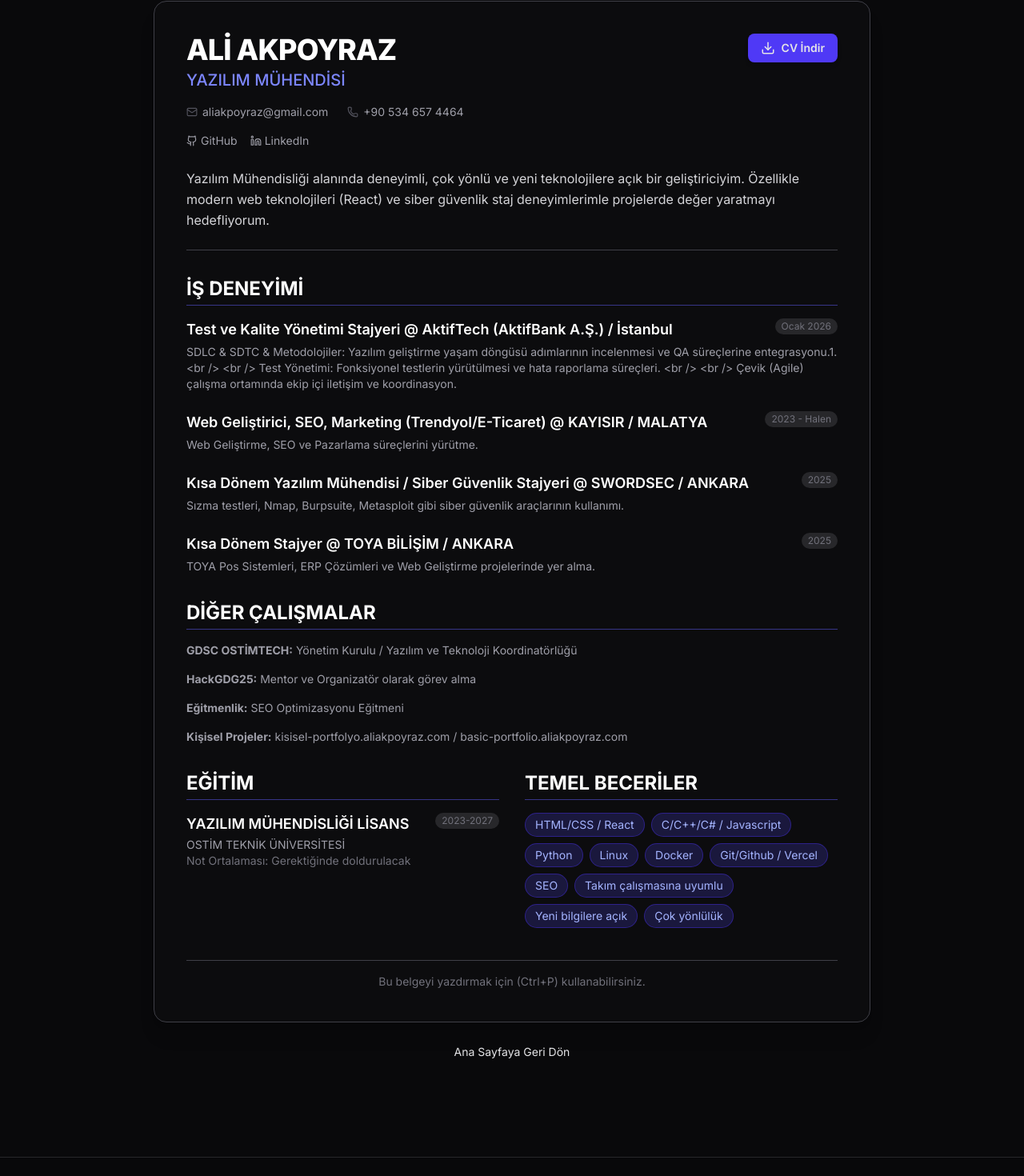
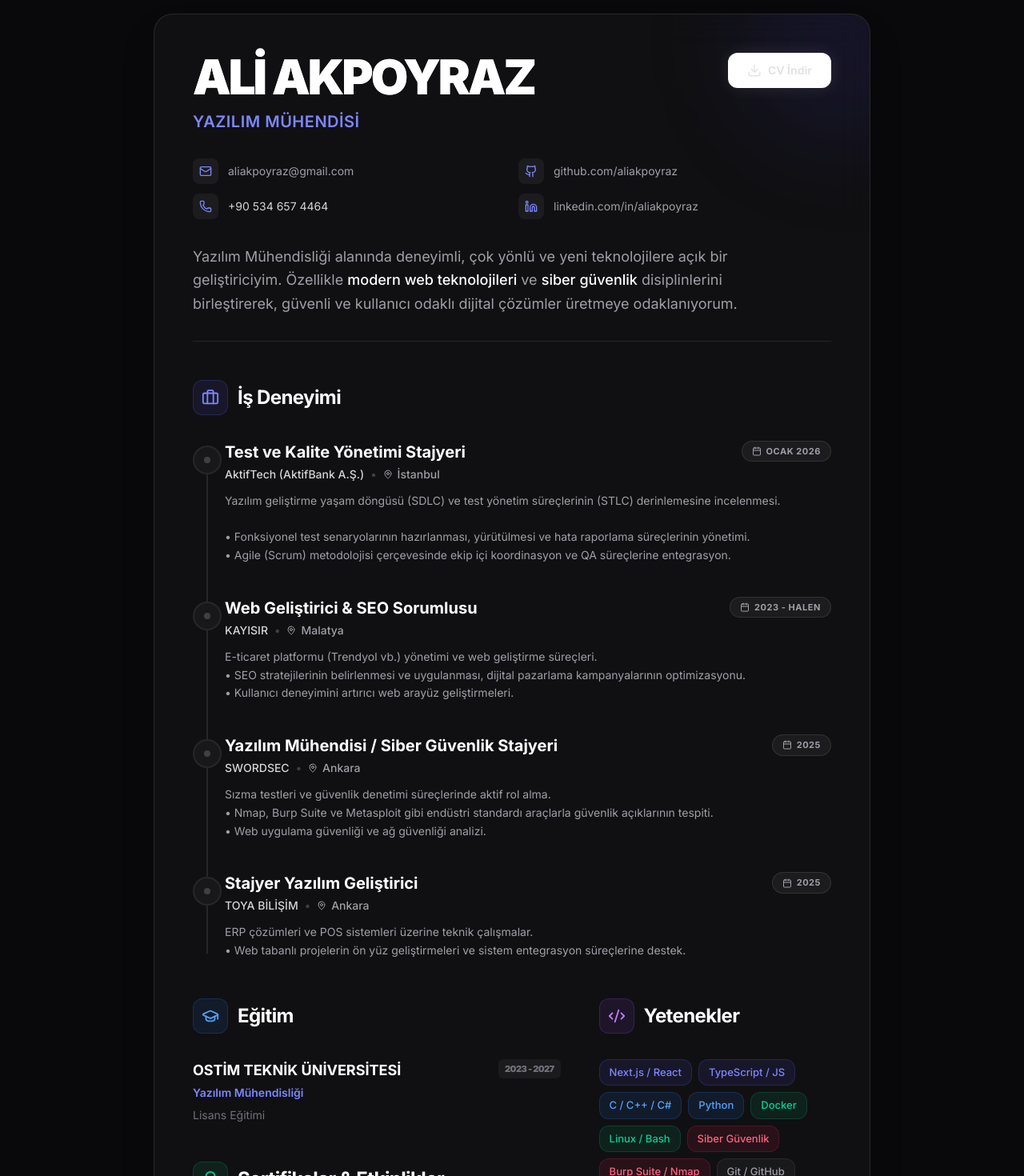
Before and after one commit to aliakpoyraz/aliakpoyraz.com, a Next.js app: page /cv in a window 1280 px wide. Shown: the part 191-1661 px from the top of the page at 80% size. Built offline with nearby package versions, Linux system fonts and the light colour scheme.

Commit message:
cv sayfası güncellendi

```diff
--- a/app/cv/page.tsx
+++ b/app/cv/page.tsx
@@ -1,5 +1,5 @@
 import Link from 'next/link';
-import { Mail, Phone, MapPin, Github, Linkedin, Download } from 'lucide-react';
+import { Mail, Phone, Github, Linkedin, Download, Calendar, MapPin, Briefcase, GraduationCap, Code2, Award } from 'lucide-react';
 
 const CV_FILE_URL = '/uploads/aliakpoyraz-cv.pdf';
 
@@ -10,27 +10,28 @@ export const metadata = {
 
 export default function CVPage() {
     return (
-        <main className="w-full mx-auto py-10 px-4 sm:pt-20 mb-20">
+        <main className="w-full mx-auto py-12 px-4 sm:pt-24 mb-24 animate-in fade-in duration-700">
 
-            <div className="max-w-4xl mx-auto p-4 sm:p-10 border border-zinc-700 rounded-2xl bg-[#0c0c0e] shadow-xl">
+            <div className="max-w-4xl mx-auto p-6 sm:p-12 border border-white/10 rounded-3xl bg-zinc-900/50 backdrop-blur-xl shadow-2xl relative overflow-hidden group">
+                {/* Decorative background element */}
+                <div className="absolute -top-24 -right-24 w-64 h-64 bg-indigo-600/10 rounded-full blur-3xl group-hover:bg-indigo-600/20 transition-colors duration-700" />
+                <div className="absolute -bottom-24 -left-24 w-64 h-64 bg-blue-600/10 rounded-full blur-3xl group-hover:bg-blue-600/20 transition-colors duration-700" />
 
-                <header className="mb-8 pb-6 border-b border-zinc-700">
-
-                    <div className="flex justify-between items-start gap-4 mb-4">
+                <header className="relative mb-12 pb-8 border-b border-white/10">
+                    <div className="flex flex-col md:flex-row justify-between items-start gap-8 mb-8">
                         <div>
-                            <h1 className="text-4xl font-extrabold text-white tracking-tight">
+                            <h1 className="text-5xl font-black text-white tracking-tighter sm:text-6xl bg-clip-text text-transparent bg-gradient-to-r from-white to-zinc-400">
                                 ALİ AKPOYRAZ
                             </h1>
-                            <p className="text-xl text-indigo-400 mt-1 font-medium">
+                            <p className="text-xl text-indigo-400 mt-3 font-semibold tracking-wide uppercase">
                                 YAZILIM MÜHENDİSİ
                             </p>
                         </div>
 
-                        {/* İndirme Butonu */}
                         <a
                             href={CV_FILE_URL}
                             download="Ali-Akpoyraz-CV.pdf"
-                            className="print:hidden flex items-center gap-2 px-4 py-2 text-sm font-semibold rounded-lg bg-indigo-600 text-white transition-colors hover:bg-indigo-500 hover:-translate-y-0.5 shadow-md flex-shrink-0"
+                            className="print:hidden flex items-center gap-2 px-6 py-3 text-sm font-bold rounded-xl bg-white text-black transition-all hover:scale-105 active:scale-95 shadow-[0_0_20px_rgba(255,255,255,0.1)] flex-shrink-0"
                             target="_blank"
                         >
                             <Download size={18} />
@@ -38,126 +39,158 @@ export default function CVPage() {
                         </a>
                     </div>
 
-                    {/* İletişim Bilgileri */}
-                    <div className="mt-4 flex flex-wrap items-center gap-x-6 gap-y-2 text-sm text-zinc-400">
-                        <div className="flex items-center gap-1.5">
-                            <Mail size={14} className="text-zinc-600" />
+                    <div className="grid grid-cols-1 sm:grid-cols-2 gap-4 text-sm text-zinc-400">
+                        <div className="flex flex-col gap-3">
+                            <div className="flex items-center gap-3 group/item">
+                                <div className="p-2 rounded-lg bg-white/5 group-hover/item:bg-white/10 transition-colors">
+                                    <Mail size={16} className="text-indigo-400" />
+                                </div>
                                 <a href="mailto:aliakpoyraz@gmail.com" className="hover:text-white transition-colors">aliakpoyraz@gmail.com</a>
                             </div>
-                        <div className="flex items-center gap-1.5">
-                            <Phone size={14} className="text-zinc-600" />
-                            <span>+90 534 657 4464</span>
+                            <div className="flex items-center gap-3 group/item">
+                                <div className="p-2 rounded-lg bg-white/5 group-hover/item:bg-white/10 transition-colors">
+                                    <Phone size={16} className="text-indigo-400" />
+                                </div>
+                                <span className="text-zinc-300">+90 534 657 4464</span>
+                            </div>
+                        </div>
+                        <div className="flex flex-col gap-3">
+                            <div className="flex items-center gap-3 group/item text-zinc-400">
+                                <div className="p-2 rounded-lg bg-white/5 group-hover/item:bg-white/10 transition-colors">
+                                    <Github size={16} className="text-indigo-400" />
+                                </div>
+                                <a href="https://github.com/aliakpoyraz" target="_blank" className="hover:text-white transition-colors">github.com/aliakpoyraz</a>
+                            </div>
+                            <div className="flex items-center gap-3 group/item text-zinc-400">
+                                <div className="p-2 rounded-lg bg-white/5 group-hover/item:bg-white/10 transition-colors">
+                                    <Linkedin size={16} className="text-indigo-400" />
+                                </div>
+                                <a href="https://www.linkedin.com/in/aliakpoyraz" target="_blank" className="hover:text-white transition-colors">linkedin.com/in/aliakpoyraz</a>
+                            </div>
                         </div>
                     </div>
 
-                    {/* Sosyal Linkler */}
-                    <div className="mt-4 flex items-center gap-4 text-sm text-zinc-400">
-                        <a href="https://github.com/aliakpoyraz" target="_blank" className="flex items-center gap-1 hover:text-white transition-colors">
-                            <Github size={14} /> GitHub
-                        </a>
-                        <a href="https://www.linkedin.com/in/aliakpoyraz" target="_blank" className="flex items-center gap-1 hover:text-white transition-colors">
-                            <Linkedin size={14} /> LinkedIn
-                        </a>
-                    </div>
-
-                    {/* Özet kısmı */}
-                    <p className="mt-6 text-zinc-300 leading-relaxed text-base">
-                        Yazılım Mühendisliği alanında deneyimli, çok yönlü ve yeni teknolojilere açık bir geliştiriciyim. Özellikle modern web teknolojileri (React) ve siber güvenlik staj deneyimlerimle projelerde değer yaratmayı hedefliyorum.
+                    <p className="mt-8 text-zinc-400 leading-relaxed text-lg max-w-3xl">
+                        Yazılım Mühendisliği alanında deneyimli, çok yönlü ve yeni teknolojilere açık bir geliştiriciyim.
+                        Özellikle <span className="text-white font-medium">modern web teknolojileri</span> ve <span className="text-white font-medium">siber güvenlik</span> disiplinlerini birleştirerek,
+                        güvenli ve kullanıcı odaklı dijital çözümler üretmeye odaklanıyorum.
                     </p>
                 </header>
 
-                {/* --- İŞ DENEYİMİ --- */}
-                <section className="mb-8">
-                    <h2 className="text-2xl font-bold text-white mb-4 border-b border-indigo-500/50 pb-1">
-                        İŞ DENEYİMİ
-                    </h2>
-                    <div className="space-y-6">
+                <section className="mb-12">
+                    <div className="flex items-center gap-3 mb-8">
+                        <div className="p-2.5 rounded-xl bg-indigo-500/10 border border-indigo-500/20">
+                            <Briefcase size={22} className="text-indigo-400" />
+                        </div>
+                        <h2 className="text-2xl font-bold text-white tracking-tight">İş Deneyimi</h2>
+                    </div>
+
+                    <div className="space-y-10 relative before:absolute before:left-[17px] before:top-2 before:bottom-2 before:w-[2px] before:bg-zinc-800">
                         <ExperienceItem
                             title="Test ve Kalite Yönetimi Stajyeri"
-                            company="AktifTech (AktifBank A.Ş.) / İstanbul"
+                            company="AktifTech (AktifBank A.Ş.)"
+                            location="İstanbul"
                             duration="Ocak 2026"
-                            description="SDLC & SDTC & Metodolojiler: Yazılım geliştirme yaşam döngüsü adımlarının incelenmesi ve QA süreçlerine entegrasyonu.1. <br /> <br /> Test Yönetimi: Fonksiyonel testlerin yürütülmesi ve hata raporlama süreçleri. <br /> <br /> Çevik (Agile) çalışma ortamında ekip içi iletişim ve koordinasyon."
+                            description="Yazılım geliştirme yaşam döngüsü (SDLC) ve test yönetim süreçlerinin (STLC) derinlemesine incelenmesi. <br/><br/> • Fonksiyonel test senaryolarının hazırlanması, yürütülmesi ve hata raporlama süreçlerinin yönetimi.<br/> • Agile (Scrum) metodolojisi çerçevesinde ekip içi koordinasyon ve QA süreçlerine entegrasyon."
                         />
                         <ExperienceItem
-                            title="Web Geliştirici, SEO, Marketing (Trendyol/E-Ticaret)"
-                            company="KAYISIR / MALATYA"
+                            title="Web Geliştirici & SEO Sorumlusu"
+                            company="KAYISIR"
+                            location="Malatya"
                             duration="2023 - Halen"
-                            description="Web Geliştirme, SEO ve Pazarlama süreçlerini yürütme."
+                            description="E-ticaret platformu (Trendyol vb.) yönetimi ve web geliştirme süreçleri.<br/> • SEO stratejilerinin belirlenmesi ve uygulanması, dijital pazarlama kampanyalarının optimizasyonu.<br/> • Kullanıcı deneyimini artırıcı web arayüz geliştirmeleri."
                         />
-
                         <ExperienceItem
-                            title="Kısa Dönem Yazılım Mühendisi / Siber Güvenlik Stajyeri"
-                            company="SWORDSEC / ANKARA"
+                            title="Yazılım Mühendisi / Siber Güvenlik Stajyeri"
+                            company="SWORDSEC"
+                            location="Ankara"
                             duration="2025"
-                            description="Sızma testleri, Nmap, Burpsuite, Metasploit gibi siber güvenlik araçlarının kullanımı."
+                            description="Sızma testleri ve güvenlik denetimi süreçlerinde aktif rol alma.<br/> • Nmap, Burp Suite ve Metasploit gibi endüstri standardı araçlarla güvenlik açıklarının tespiti.<br/> • Web uygulama güvenliği ve ağ güvenliği analizi."
                         />
-
                         <ExperienceItem
-                            title="Kısa Dönem Stajyer"
-                            company="TOYA BİLİŞİM / ANKARA"
+                            title="Stajyer Yazılım Geliştirici"
+                            company="TOYA BİLİŞİM"
+                            location="Ankara"
                             duration="2025"
-                            description="TOYA Pos Sistemleri, ERP Çözümleri ve Web Geliştirme projelerinde yer alma."
+                            description="ERP çözümleri ve POS sistemleri üzerine teknik çalışmalar.<br/> • Web tabanlı projelerin ön yüz geliştirmeleri ve sistem entegrasyon süreçlerine destek."
                         />
                     </div>
                 </section>
 
-                {/* --- DİĞER ÇALIŞMALAR VE ETKİNLİKLER --- */}
-                <section className="mb-8">
-                    <h2 className="text-2xl font-bold text-white mb-4 border-b border-indigo-500/50 pb-1">
-                        DİĞER ÇALIŞMALAR
-                    </h2>
-                    <div className="space-y-4 text-sm text-zinc-400">
-                        <p><strong>GDSC OSTİMTECH:</strong> Yönetim Kurulu / Yazılım ve Teknoloji Koordinatörlüğü</p>
-                        <p><strong>HackGDG25:</strong> Mentor ve Organizatör olarak görev alma</p>
-                        <p><strong>Eğitmenlik:</strong> SEO Optimizasyonu Eğitmeni</p>
-                        <p><strong>Kişisel Projeler:</strong> kisisel-portfolyo.aliakpoyraz.com / basic-portfolio.aliakpoyraz.com</p>
+                <div className="grid md:grid-cols-5 gap-12">
+                    <div className="md:col-span-3">
+                        <div className="flex items-center gap-3 mb-8">
+                            <div className="p-2.5 rounded-xl bg-blue-500/10 border border-blue-500/20">
+                                <GraduationCap size={22} className="text-blue-400" />
                             </div>
-                </section>
+                            <h2 className="text-2xl font-bold text-white tracking-tight">Eğitim</h2>
+                        </div>
 
-                {/* --- EĞİTİM VE BECERİLER --- */}
-                <section className="grid md:grid-cols-2 gap-8">
-                    <div>
-                        <h2 className="text-2xl font-bold text-white mb-4 border-b border-indigo-500/50 pb-1">
-                            EĞİTİM
-                        </h2>
+                        <div className="space-y-8">
                             <EducationItem
                                 institution="OSTİM TEKNİK ÜNİVERSİTESİ"
-                            degree="YAZILIM MÜHENDİSLİĞİ LİSANS"
-                            duration="2023-2027"
-                            gpa="Gerektiğinde doldurulacak"
+                                degree="Yazılım Mühendisliği"
+                                duration="2023 - 2027"
+                                details="Lisans Eğitimi"
                             />
                         </div>
 
-                    <div>
-                        <h2 className="text-2xl font-bold text-white mb-4 border-b border-indigo-500/50 pb-1">
-                            TEMEL BECERİLER
-                        </h2>
-                        <SkillsList
-                            skills={[
-                                'HTML/CSS / React',
-                                'C/C++/C# / Javascript',
-                                'Python',
-                                'Linux',
-                                'Docker',
-                                'Git/Github / Vercel',
-                                'SEO',
-                                'Takım çalışmasına uyumlu',
-                                'Yeni bilgilere açık',
-                                'Çok yönlülük',
-                            ]}
-                        />
+                        <div className="mt-12">
+                            <div className="flex items-center gap-3 mb-8">
+                                <div className="p-2.5 rounded-xl bg-emerald-500/10 border border-emerald-500/20">
+                                    <Award size={22} className="text-emerald-400" />
                                 </div>
-                </section>
+                                <h2 className="text-2xl font-bold text-white tracking-tight">Sertifikalar & Etkinlikler</h2>
+                            </div>
+                            <ul className="space-y-4 text-sm text-zinc-400">
+                                <li className="flex gap-3">
+                                    <span className="text-zinc-600 font-bold">•</span>
+                                    <span><strong className="text-zinc-200">GDSC OSTİMTECH:</strong> Yönetim Kurulu / Yazılım ve Teknoloji Koordinatörü</span>
+                                </li>
+                                <li className="flex gap-3">
+                                    <span className="text-zinc-600 font-bold">•</span>
+                                    <span><strong className="text-zinc-200">HackGDG25:</strong> Mentor ve Organizatör</span>
+                                </li>
+                                <li className="flex gap-3">
+                                    <span className="text-zinc-600 font-bold">•</span>
+                                    <span><strong className="text-zinc-200">Eğitmenlik:</strong> SEO Optimizasyonu Eğitmeni</span>
+                                </li>
+                            </ul>
+                        </div>
+                    </div>
 
-                {/* --- YAZDIRMA NOTU --- */}
-                <footer className="mt-10 pt-4 border-t border-zinc-700 text-center text-sm text-zinc-500 print:hidden">
-                    Bu belgeyi yazdırmak için (Ctrl+P) kullanabilirsiniz.
+                    <div className="md:col-span-2">
+                        <div className="flex items-center gap-3 mb-8">
+                            <div className="p-2.5 rounded-xl bg-purple-500/10 border border-purple-500/20">
+                                <Code2 size={22} className="text-purple-400" />
+                            </div>
+                            <h2 className="text-2xl font-bold text-white tracking-tight">Yetenekler</h2>
+                        </div>
+
+                        <div className="flex flex-wrap gap-2">
+                            <SkillTag name="Next.js / React" color="indigo" />
+                            <SkillTag name="TypeScript / JS" color="indigo" />
+                            <SkillTag name="C / C++ / C#" color="blue" />
+                            <SkillTag name="Python" color="blue" />
+                            <SkillTag name="Docker" color="emerald" />
+                            <SkillTag name="Linux / Bash" color="emerald" />
+                            <SkillTag name="Siber Güvenlik" color="rose" />
+                            <SkillTag name="Burp Suite / Nmap" color="rose" />
+                            <SkillTag name="Git / GitHub" color="zinc" />
+                            <SkillTag name="SEO / Marketing" color="amber" />
+                            <SkillTag name="Agile / Scrum" color="purple" />
+                        </div>
+                    </div>
+                </div>
+
+                <footer className="mt-16 pt-8 border-t border-white/5 text-center text-xs text-zinc-600 print:hidden italic">
+                    Bu özgeçmiş modern web teknolojileri ile hazırlanmıştır. Yazdırmak için (Ctrl+P) kullanabilirsiniz.
                 </footer>
             </div>
 
-            {/* Ana Sayfaya Dönüş Linki */}
-            <div className="max-w-4xl mx-auto mt-6 text-center print:hidden">
-                <Link href="/" className="text-indigo-400 hover:text-indigo-300 text-sm">
+            <div className="max-w-4xl mx-auto mt-8 text-center print:hidden">
+                <Link href="/" className="inline-flex items-center gap-2 text-zinc-500 hover:text-white transition-colors text-sm font-medium group">
+                    <span className="group-hover:-translate-x-1 transition-transform">←</span>
                     Ana Sayfaya Geri Dön
                 </Link>
             </div>
@@ -166,39 +199,67 @@ export default function CVPage() {
     );
 }
 
-function ExperienceItem({ title, company, duration, description }: { title: string, company: string, duration: string, description: string }) {
+function ExperienceItem({ title, company, location, duration, description }: { title: string, company: string, location: string, duration: string, description: string }) {
     return (
+        <div className="relative pl-10 group/exp">
+            <div className="absolute left-0 top-1.5 w-[36px] h-[36px] bg-zinc-900 border-2 border-zinc-800 rounded-full flex items-center justify-center z-10 group-hover/exp:border-indigo-500 transition-colors duration-300">
+                <div className="w-2 h-2 bg-zinc-700 rounded-full group-hover/exp:bg-indigo-500 transition-colors" />
+            </div>
+
+            <div className="flex flex-col sm:flex-row justify-between items-start gap-2 mb-2">
                 <div>
-            <div className="flex justify-between items-start">
-                <h3 className="text-lg font-semibold text-white">{title} @ {company}</h3>
-                <span className="text-xs text-zinc-500 bg-zinc-800 px-2 py-0.5 rounded-full">{duration}</span>
+                    <h3 className="text-xl font-bold text-white group-hover/exp:text-indigo-400 transition-colors">{title}</h3>
+                    <div className="flex items-center gap-2 mt-1 text-sm text-zinc-400 font-medium">
+                        <span className="text-zinc-300">{company}</span>
+                        <span className="text-zinc-700">•</span>
+                        <div className="flex items-center gap-1.5">
+                            <MapPin size={12} />
+                            {location}
                         </div>
-            <p className="text-sm text-zinc-400 mt-1">{description}</p>
+                    </div>
+                </div>
+                <div className="flex items-center gap-1.5 px-3 py-1 rounded-full bg-white/5 border border-white/10 text-[11px] font-bold text-zinc-400 uppercase tracking-wider">
+                    <Calendar size={12} />
+                    {duration}
+                </div>
+            </div>
+            <div
+                className="text-sm text-zinc-400 leading-relaxed mt-3 prose prose-invert prose-sm max-w-none"
+                dangerouslySetInnerHTML={{ __html: description }}
+            />
         </div>
     );
 }
 
-function EducationItem({ institution, degree, duration, gpa }: { institution: string, degree: string, duration: string, gpa: string }) {
+function EducationItem({ institution, degree, duration, details }: { institution: string, degree: string, duration: string, details: string }) {
     return (
-        <div className="mt-4">
-            <div className="flex justify-between items-start">
-                <h3 className="text-lg font-semibold text-white">{degree}</h3>
-                <span className="text-xs text-zinc-500 bg-zinc-800 px-2 py-0.5 rounded-full">{duration}</span>
+        <div className="group/edu">
+            <div className="flex justify-between items-start gap-4">
+                <div>
+                    <h3 className="text-lg font-bold text-white group-hover/edu:text-blue-400 transition-colors">{institution}</h3>
+                    <p className="text-indigo-400 font-semibold text-sm mt-1">{degree}</p>
                 </div>
-            <p className="text-sm text-zinc-400 mt-0.5">{institution}</p>
-            {gpa && <p className="text-sm text-zinc-500">Not Ortalaması: {gpa}</p>}
+                <span className="text-[11px] font-black text-zinc-500 bg-zinc-800/50 px-2 py-1 rounded-md uppercase tracking-tighter shrink-0">{duration}</span>
+            </div>
+            <p className="text-sm text-zinc-500 mt-2">{details}</p>
         </div>
     );
 }
 
-function SkillsList({ skills }: { skills: string[] }) {
+function SkillTag({ name, color }: { name: string, color: string }) {
+    const colors: Record<string, string> = {
+        indigo: "bg-indigo-500/10 text-indigo-400 border-indigo-500/20",
+        blue: "bg-blue-500/10 text-blue-400 border-blue-500/20",
+        emerald: "bg-emerald-500/10 text-emerald-400 border-emerald-500/20",
+        rose: "bg-rose-500/10 text-rose-400 border-rose-500/20",
+        amber: "bg-amber-500/10 text-amber-400 border-amber-500/20",
+        purple: "bg-purple-500/10 text-purple-400 border-purple-500/20",
+        zinc: "bg-zinc-500/10 text-zinc-400 border-zinc-500/20",
+    };
+
     return (
-        <div className="mt-4 flex flex-wrap gap-2">
-            {skills.map((skill, index) => (
-                <span key={index} className="px-3 py-1 text-sm bg-indigo-900/40 text-indigo-300 rounded-full border border-indigo-700/50">
-                    {skill}
+        <span className={`px-3 py-1.5 text-[13px] font-medium rounded-xl border ${colors[color] || colors.zinc} transition-all hover:scale-105 cursor-default`}>
+            {name}
         </span>
-            ))}
-        </div>
     );
 }
```
Lines whose indentation alone changed are shown as unchanged.
